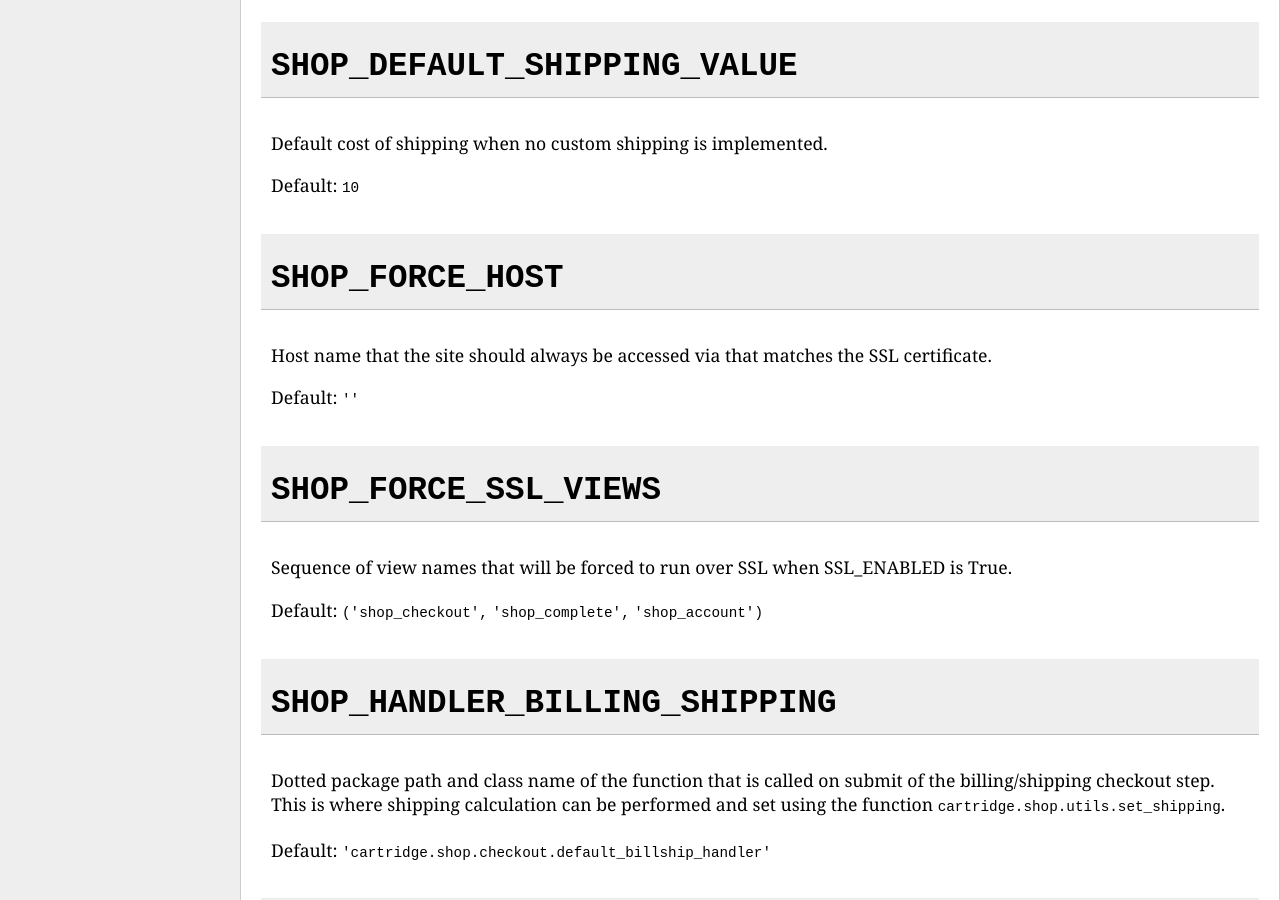
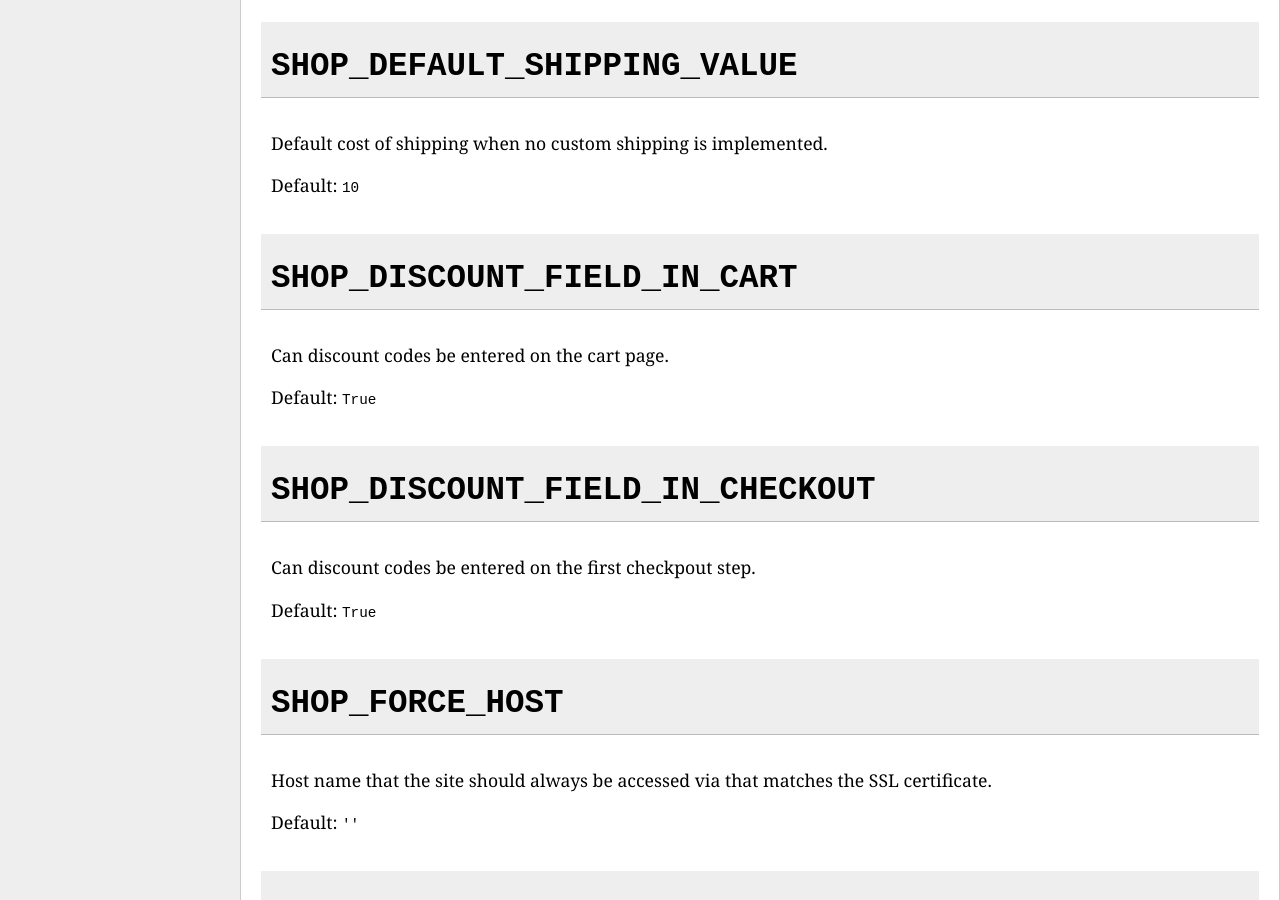
Before and after one commit to stephenmcd/cartridge, a Sphinx documentation site: the page built from docs/settings.rst, in a window 1280 px wide and 900 px high, scrolled down 1579 px. Built offline with Sphinx 7.4.7, drawn with Linux system fonts in a browser that asks for light colours; some of the changed text lies outside the part shown.

Commit message:
Updated auto-generated CHANGELOG and settings docs.

```diff
--- a/docs/settings.rst
+++ b/docs/settings.rst
@@ -55,6 +55,20 @@ Default: ``''``
 Default cost of shipping when no custom shipping is implemented.
 
 Default: ``10``
+
+``SHOP_DISCOUNT_FIELD_IN_CART``
+-------------------------------
+
+Can discount codes be entered on the cart page.
+
+Default: ``True``
+
+``SHOP_DISCOUNT_FIELD_IN_CHECKOUT``
+-----------------------------------
+
+Can discount codes be entered on the first checkpout step.
+
+Default: ``True``
 
 ``SHOP_FORCE_HOST``
 -------------------
```
Also changed, not shown: 1 other file.
